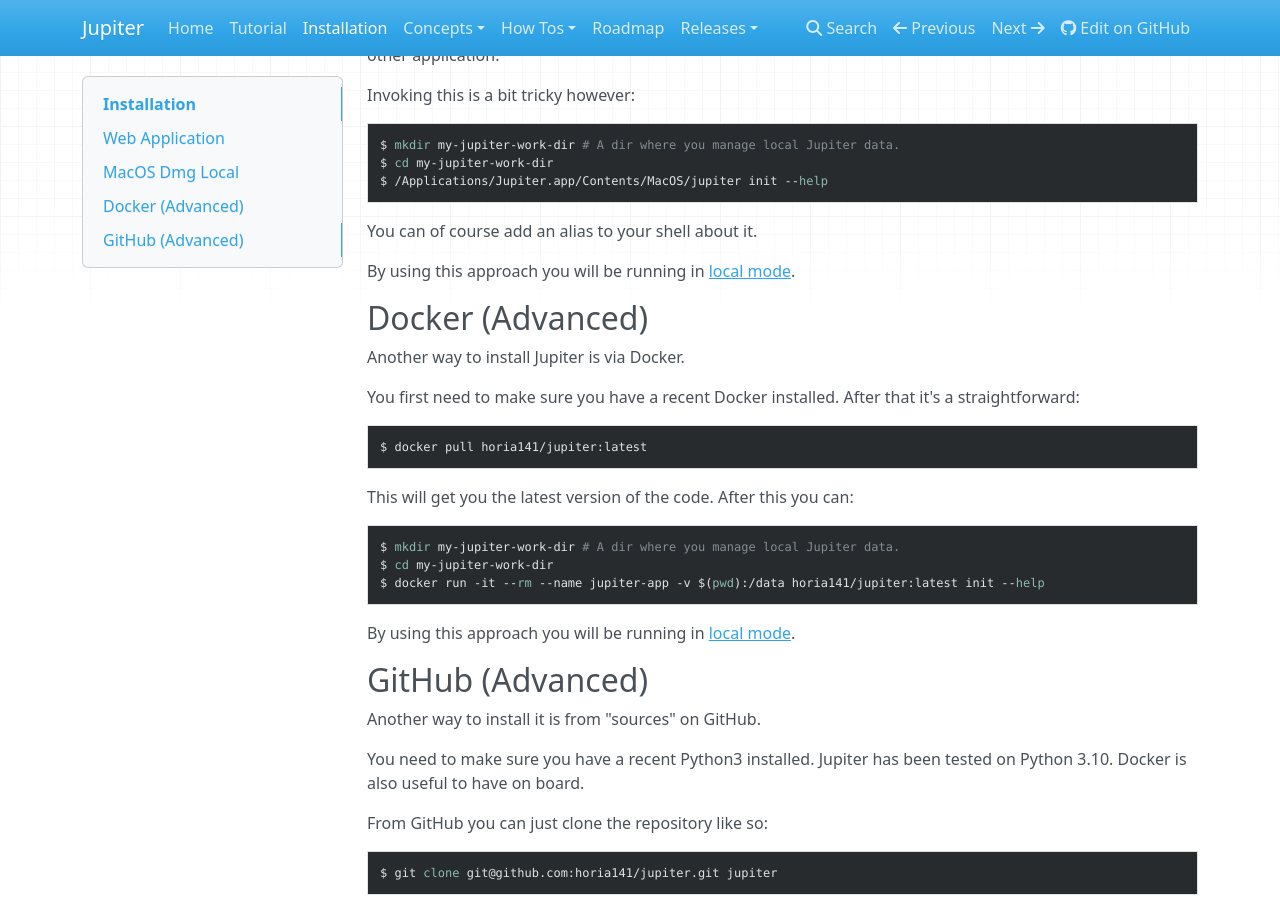
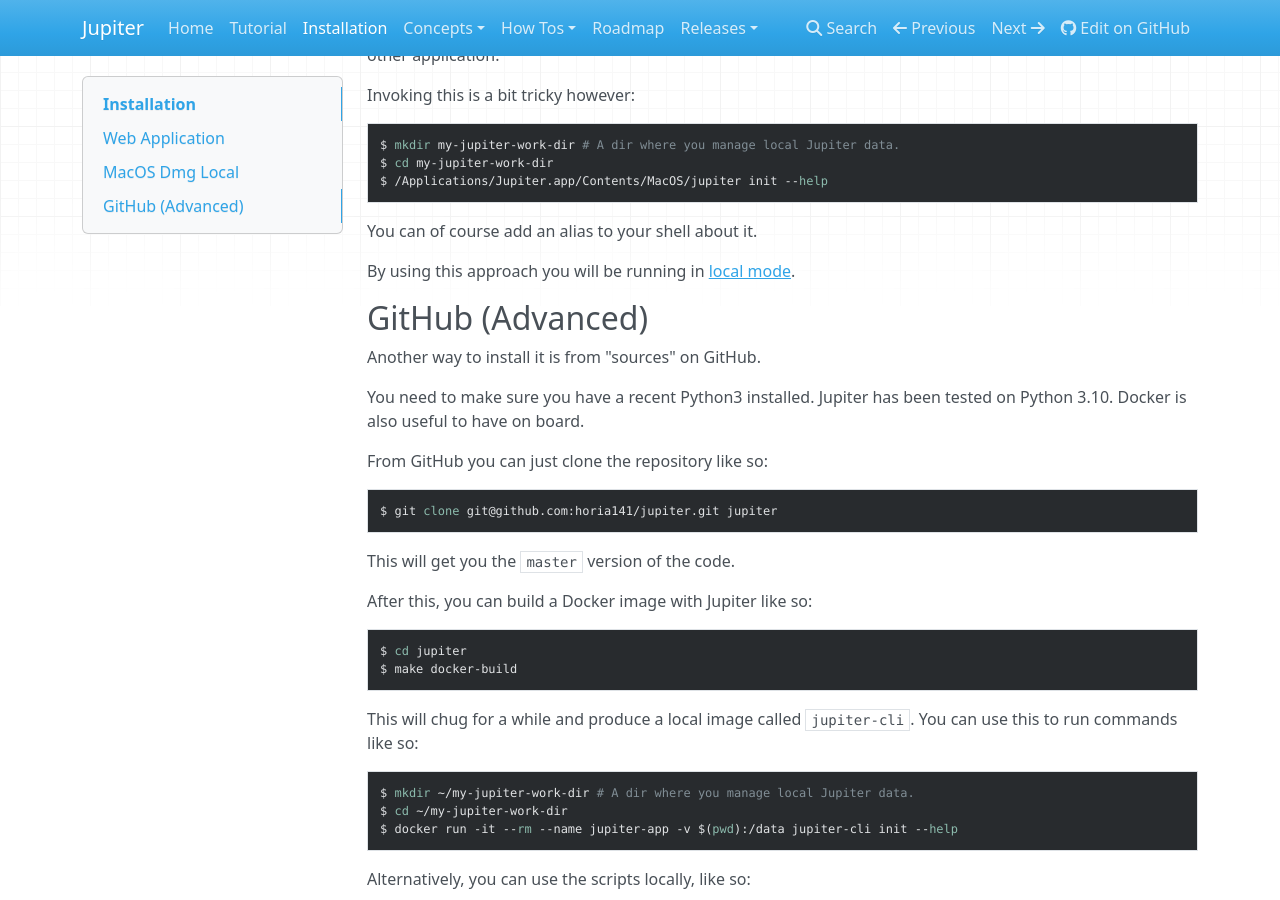
Before and after one commit to horia141/jupiter, an MkDocs documentation site: the page built from docs/install.md, in a window 1280 px wide and 900 px high, scrolled down 1000 px. Built offline with MkDocs 1.6.1, drawn with Linux system fonts in a browser that asks for light colours; nearby versions of some CDN libraries.

Commit message:
Merged branch bugfix/no-more-docker-push into develop

````diff
--- a/docs/install.md
+++ b/docs/install.md
@@ -26,26 +26,6 @@
 ```
 
 You can of course add an alias to your shell about it.
-
-By using this approach you will be running in [local mode](concepts/local-vs-hosted-mode.md).
-
-## Docker (Advanced)
-
-Another way to install Jupiter is via Docker.
-
-You first need to make sure you have a recent Docker installed. After that it's a straightforward:
-
-```bash
-$ docker pull horia141/jupiter:latest
-```
-
-This will get you the latest version of the code. After this you can:
-
-```bash
-$ mkdir my-jupiter-work-dir # A dir where you manage local Jupiter data.
-$ cd my-jupiter-work-dir
-$ docker run -it --rm --name jupiter-app -v $(pwd):/data horia141/jupiter:latest init --help
-```
 
 By using this approach you will be running in [local mode](concepts/local-vs-hosted-mode.md).
 
````
Also changed, not shown: 2 other files.
